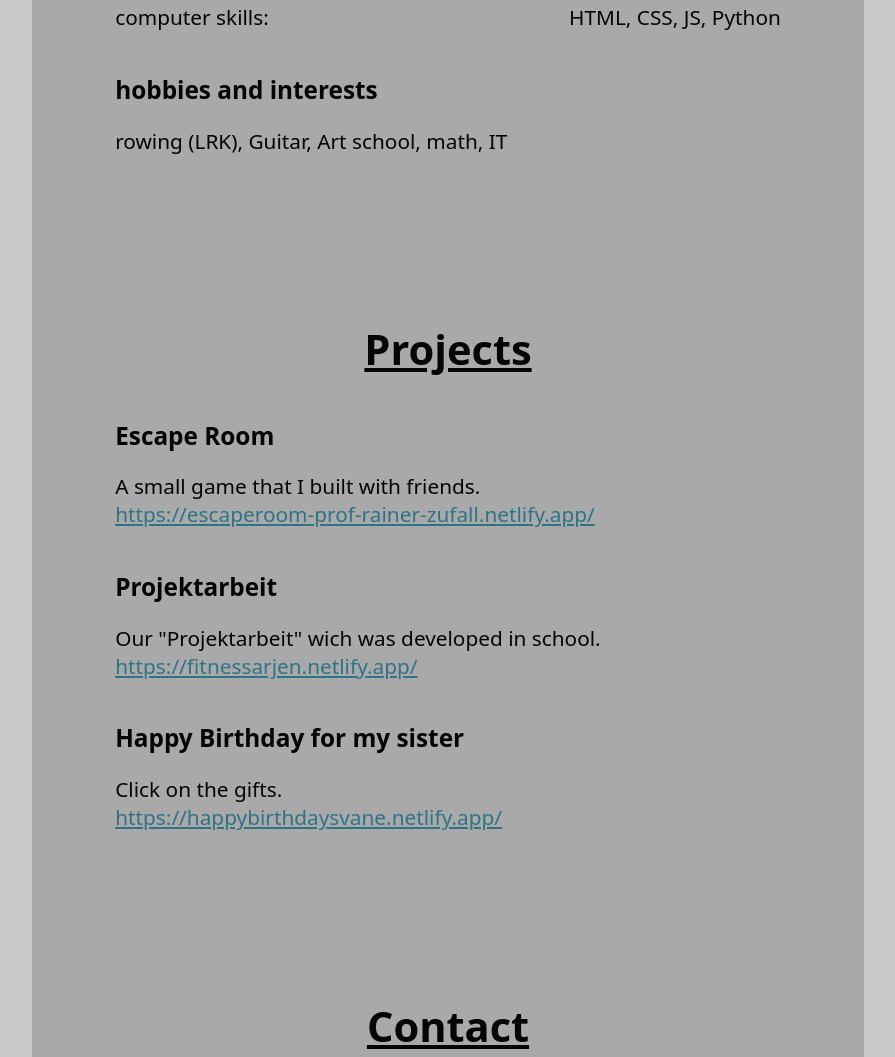
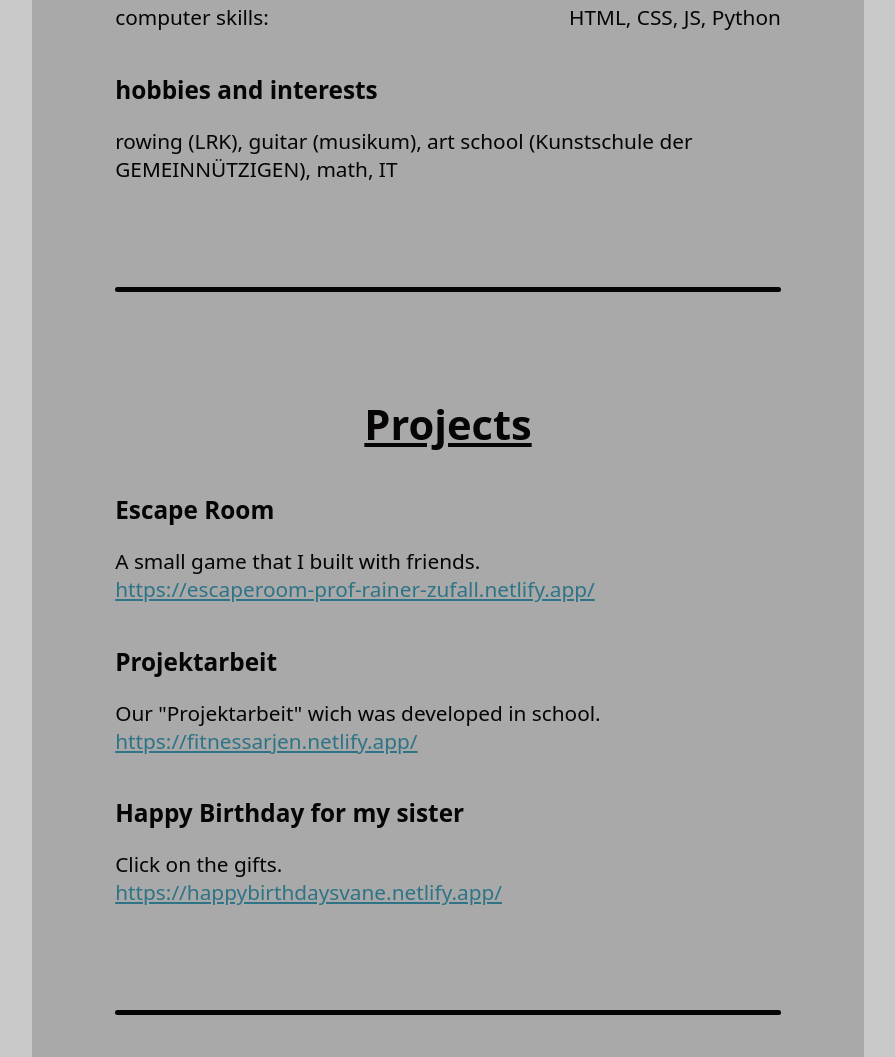
Before and after one commit to kinglelHD/hl-website, a plain HTML site: page index.html in a window 1280 px wide. Shown: the part 1253-2310 px from the top of the page, without its empty margins (192-1087 px from the left). Drawn offline with Linux system fonts and the light colour scheme.

Commit message:
chaged content

```diff
--- a/index.html
+++ b/index.html
@@ -27,7 +27,7 @@
             <h3>Education</h3>
             <div class="space">
                 <p>06.2026</p>
-                <p>expected graduation AHR</p>
+                <p>expected graduation of AHR</p>
             </div>
             <div class="space">
                 <p>09.2017 - today</p>
@@ -49,8 +49,11 @@
                 <p>HTML, CSS, JS, Python</p>
             </div>
             <h3>hobbies and interests</h3>
-                <p>rowing (LRK), Guitar, Art school, math, IT</p>
+                <p>rowing (LRK), guitar (musikum), art school (Kunstschule der GEMEINNÜTZIGEN), math, IT</p>
         </section>
+
+        <div class="line"></div>
+
         <section id="Projects">
             <h2>Projects</h2>
             <h3>Escape Room</h3>
@@ -63,6 +66,9 @@
             <p>Click on the gifts.</p>
             <a href="https://happybirthdaysvane.netlify.app/">https://happybirthdaysvane.netlify.app/</a>
         </section>
+
+        <div class="line"></div>
+
         <section id="Contact">
             <h2>Contact</h2>
             <h3></h3>
@@ -77,6 +83,8 @@
         </section>
     </main>
 
+    <footer></footer>
+
     <button id="scroll-button" type="button" onclick="window.scrollTo (0, 0)">top</button>
 
 </body>
--- a/style.css
+++ b/style.css
@@ -73,6 +73,7 @@ li a {
     text-decoration: none;
     color: var(--text);
     padding: 2em;
+    font-size: 1.25rem;
     width: 100%;
     height: 100%;
 }
@@ -87,8 +88,9 @@ main {
     background-color: rgb(31, 31, 31);
 }
 
-section#Projects {
-    margin: 8rem 0 8rem;
+footer {
+    background-color: var(--background);
+    padding: 3rem;
 }
 
 .space {
@@ -112,6 +114,15 @@ section#Projects {
     opacity: 1;
 }
 
+.line {
+    width: 100%;
+    height: .25rem;
+    border-radius: 24px;
+    background-color: var(--text);
+
+    margin: 5rem 0 5rem;
+}
+
 @media (prefers-color-scheme: light) {
     :root {
         color-scheme: light;
@@ -121,9 +132,6 @@ section#Projects {
         --secondary: rgba(255, 255, 255);
         --background: rgba(200, 200, 200);
         --text: rgb(6, 4, 4);
-        header {
-            background-image: url(assets/background.jpg);
-        }
     }
     main {
         background-color: rgb(169, 169, 169);;
```
